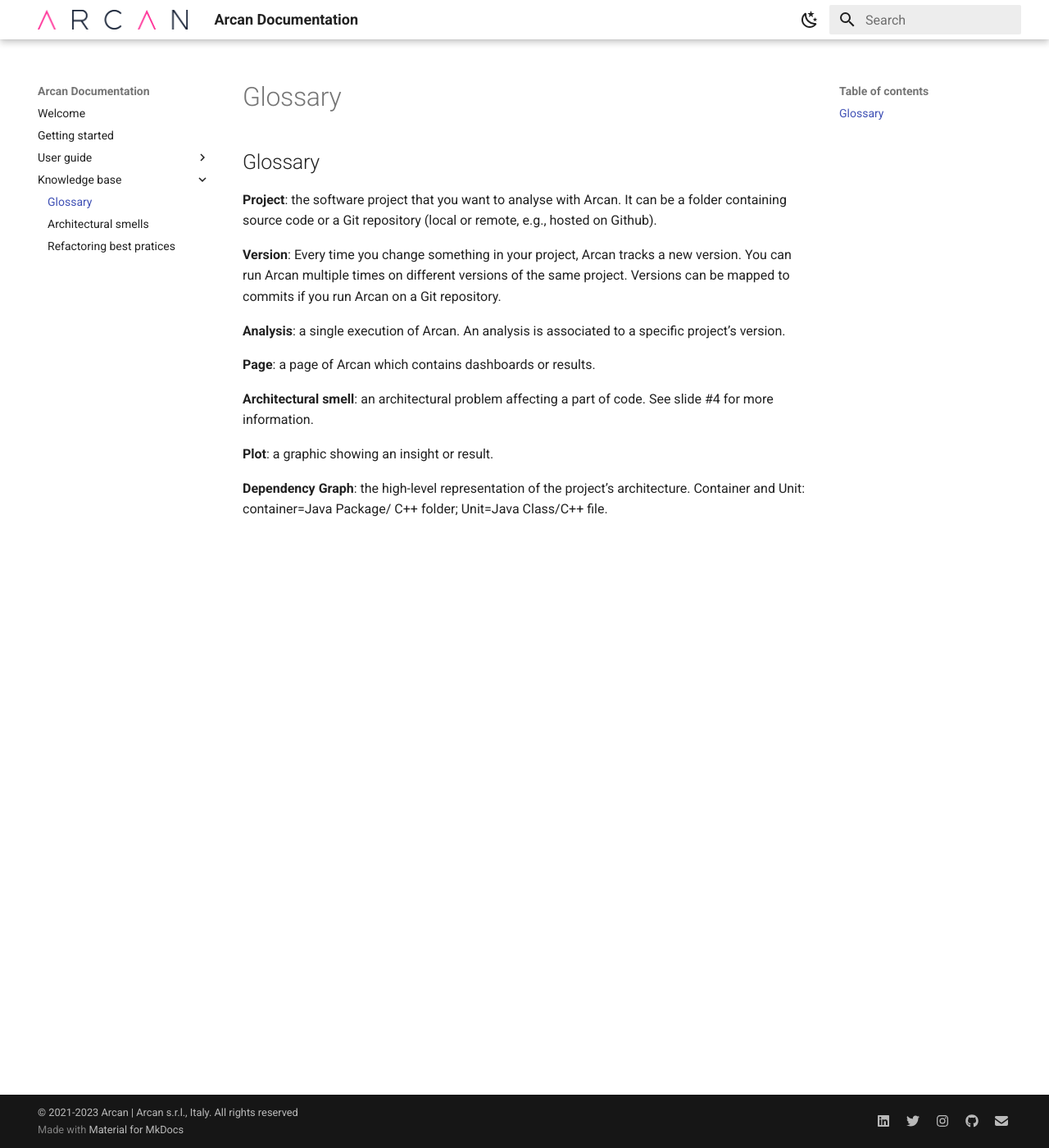
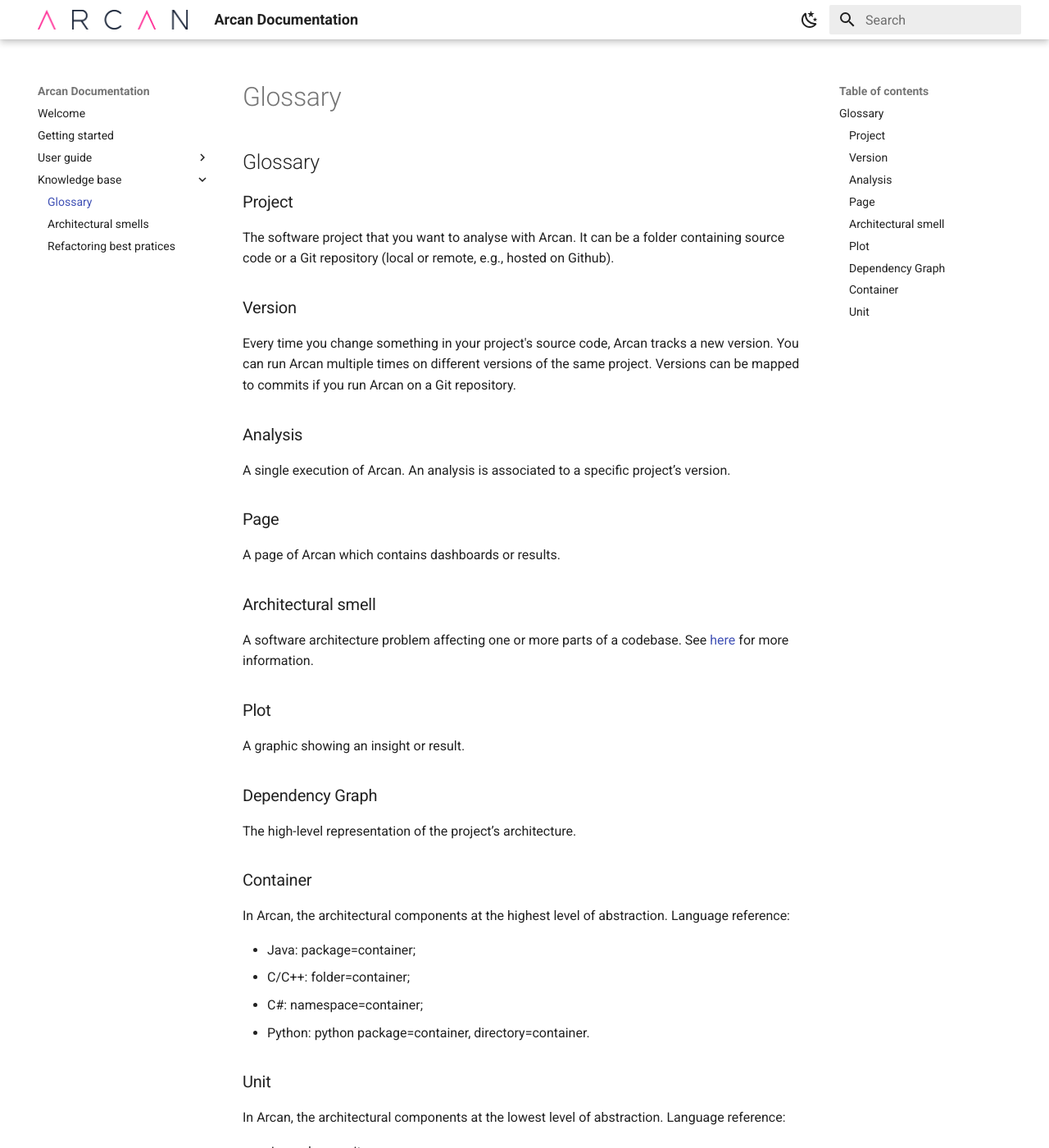
Before and after one commit to Arcan-Tech/arcan-docs, an MkDocs documentation site: the page built from docs/glossary.md, in a window 1280 px wide and 1400 px high. Shown: the whole window at 82% size. Built offline with MkDocs 1.6.1 and Material for MkDocs 9.7.7, drawn with Linux system fonts in a browser that asks for light colours; the version menu is left out; some of the changed text lies outside the part shown.

Commit message:
Changed all circled numbers and updated glossary

```diff
--- a/docs/glossary.md
+++ b/docs/glossary.md
@@ -1,16 +1,38 @@
 ## Glossary
 
-**Project**: the software project that you want to analyse with Arcan. It can be a folder containing source code or a Git repository (local or remote, e.g., hosted on Github).
+### Project
+The software project that you want to analyse with Arcan. It can be a folder containing source code or a Git repository (local or remote, e.g., hosted on Github).
 
-**Version**: Every time you change something in your project, Arcan tracks a new version. You can run Arcan multiple times on different versions of the same project. Versions can be mapped to commits if you run Arcan on a Git repository.
+### Version
+Every time you change something in your project's source code, Arcan tracks a new version. You can run Arcan multiple times on different versions of the same project. Versions can be mapped to commits if you run Arcan on a Git repository.
 
-**Analysis**: a single execution of Arcan. An analysis is associated to a specific project’s version.
+### Analysis
+A single execution of Arcan. An analysis is associated to a specific project’s version.
 
-**Page**: a page of Arcan which contains dashboards or results.
+### Page
+A page of Arcan which contains dashboards or results.
 
-**Architectural smell**: an architectural problem affecting a part of code. See slide #4 for more information.
+### Architectural smell
+A software architecture problem affecting one or more parts of a codebase. See [here](architectural_smells.md) for more information.
 
-**Plot**: a graphic showing an insight or result.
+### Plot
+A graphic showing an insight or result.
 
-**Dependency Graph**: the high-level representation of the project’s architecture.
-Container and Unit: container=Java Package/ C++ folder; Unit=Java Class/C++ file.
+### Dependency Graph
+The high-level representation of the project’s architecture.
+
+### Container
+In Arcan, the architectural components at the highest level of abstraction. Language reference:
+
+- Java: package=container;
+- C/C++: folder=container;
+- C#: namespace=container;
+- Python: python package=container, directory=container.
+
+### Unit
+In Arcan, the architectural components at the lowest level of abstraction. Language reference:
+
+- Java: class=unit;
+- C/C++: file=unit;
+- C#: class=unit;
+- Python: [python module](https://docs.python.org/3/tutorial/modules.html)=unit, file=unit.
```
Also changed, not shown: docs/index.md (+3 -2 lines), docs/inspect_project.md (+36 -36 lines).
